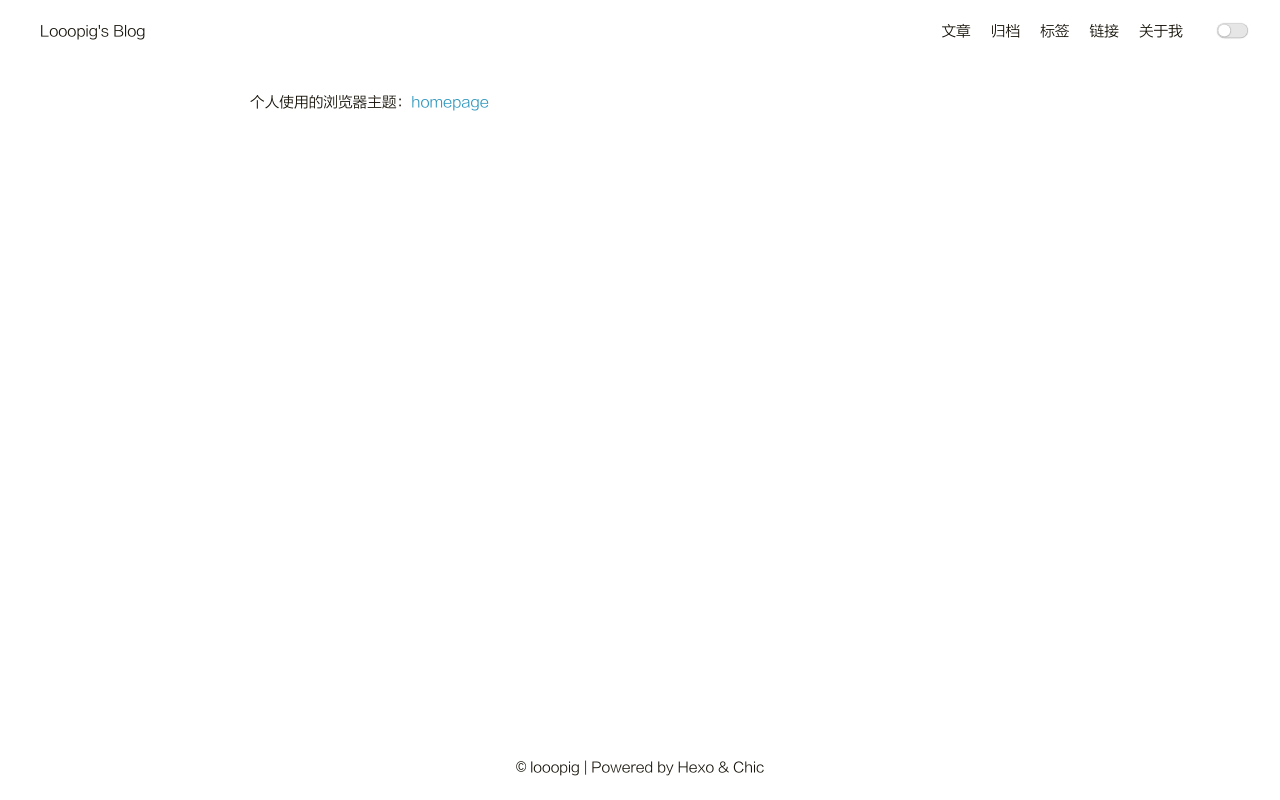
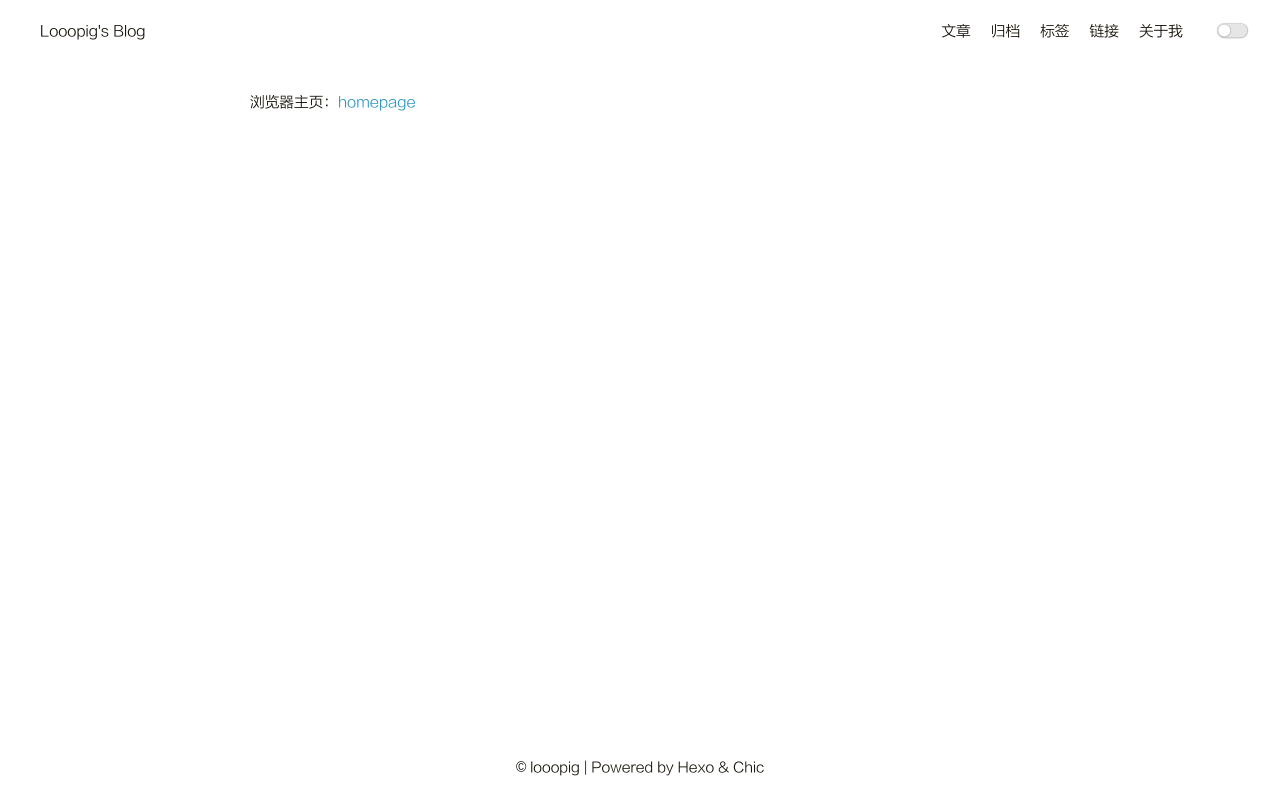
Before and after one commit to looopig/looopig.github.io, a plain HTML site: page link/index.html in a window 1280 px wide. Drawn offline with Linux system fonts and the light colour scheme.

Commit message:
Site updated: 2023-12-19 21:21:17

```diff
--- a/link/index.html
+++ b/link/index.html
@@ -134,7 +134,7 @@
         <h2 class="post-title"></h2>
 
         <section class="post-content">
-            <p>个人使用的浏览器主题：<a href="./homepage.html">homepage</a></p>
+            <p>浏览器主页：<a href="./homepage.html">homepage</a></p>
 
         </section>
     </article>
```
